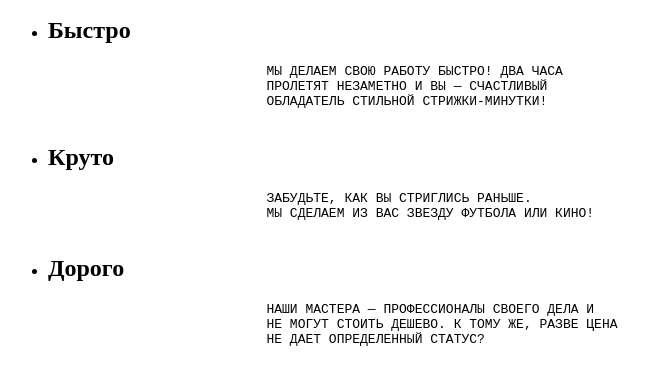
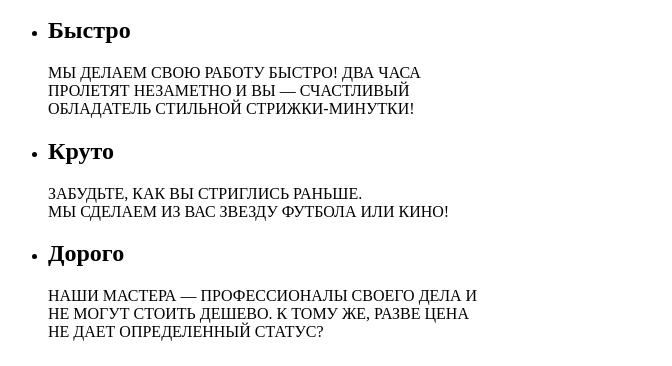
Before and after one commit to addicted-cyclist/borodinski, a plain HTML site: page index.html in a window 1280 px wide. Shown: the part 419-785 px from the top of the page, without its empty margins (0-672 px from the left). Drawn offline with Linux system fonts and the light colour scheme.

Commit message:
delete pre tag from advantages section

```diff
--- a/index.html
+++ b/index.html
@@ -35,30 +35,24 @@
                 <li>
                     <h2>Быстро</h2>
                     <p>
-                        <pre>
-                            МЫ ДЕЛАЕМ СВОЮ РАБОТУ БЫСТРО! ДВА ЧАСА
-                            ПРОЛЕТЯТ НЕЗАМЕТНО И ВЫ — СЧАСТЛИВЫЙ
-                            ОБЛАДАТЕЛЬ СТИЛЬНОЙ СТРИЖКИ-МИНУТКИ!
-                        </pre>
+                        МЫ ДЕЛАЕМ СВОЮ РАБОТУ БЫСТРО! ДВА ЧАСА<br>
+                        ПРОЛЕТЯТ НЕЗАМЕТНО И ВЫ — СЧАСТЛИВЫЙ<br>
+                        ОБЛАДАТЕЛЬ СТИЛЬНОЙ СТРИЖКИ-МИНУТКИ!
                     </p>
                 </li>
                 <li>
                     <h2>Круто</h2>
                     <p>
-                        <pre>
-                            ЗАБУДЬТЕ, КАК ВЫ СТРИГЛИСЬ РАНЬШЕ.
-                            МЫ СДЕЛАЕМ ИЗ ВАС ЗВЕЗДУ ФУТБОЛА ИЛИ КИНО!
-                        </pre>
+                        ЗАБУДЬТЕ, КАК ВЫ СТРИГЛИСЬ РАНЬШЕ.<br>
+                        МЫ СДЕЛАЕМ ИЗ ВАС ЗВЕЗДУ ФУТБОЛА ИЛИ КИНО!
                     </p>
                 </li>
                 <li>
                     <h2>Дорого</h2>
                     <p>
-                        <pre>
-                            НАШИ МАСТЕРА — ПРОФЕССИОНАЛЫ СВОЕГО ДЕЛА И
-                            НЕ МОГУТ СТОИТЬ ДЕШЕВО. К ТОМУ ЖЕ, РАЗВЕ ЦЕНА
-                            НЕ ДАЕТ ОПРЕДЕЛЕННЫЙ СТАТУС?
-                        </pre>
+                        НАШИ МАСТЕРА — ПРОФЕССИОНАЛЫ СВОЕГО ДЕЛА И<br>
+                        НЕ МОГУТ СТОИТЬ ДЕШЕВО. К ТОМУ ЖЕ, РАЗВЕ ЦЕНА<br>
+                        НЕ ДАЕТ ОПРЕДЕЛЕННЫЙ СТАТУС?
                     </p>
                 </li>
             </ul>
```
